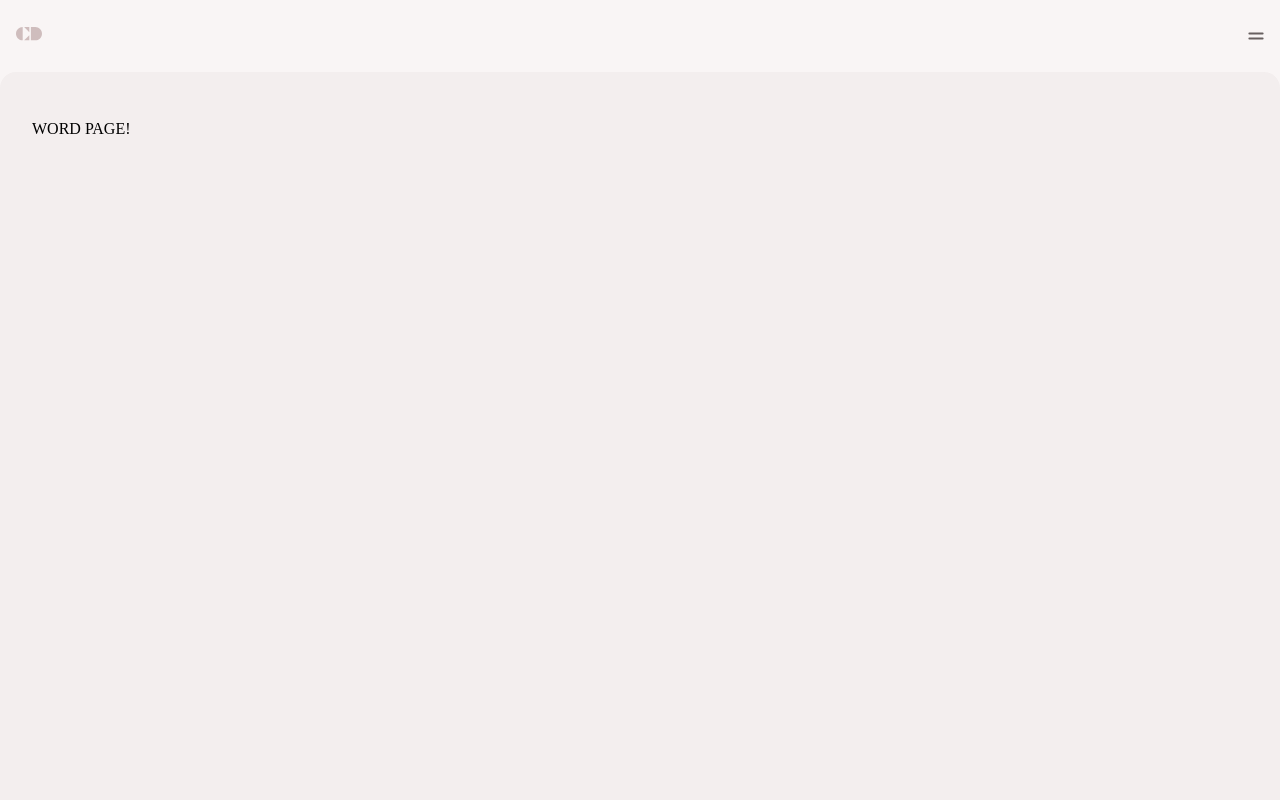
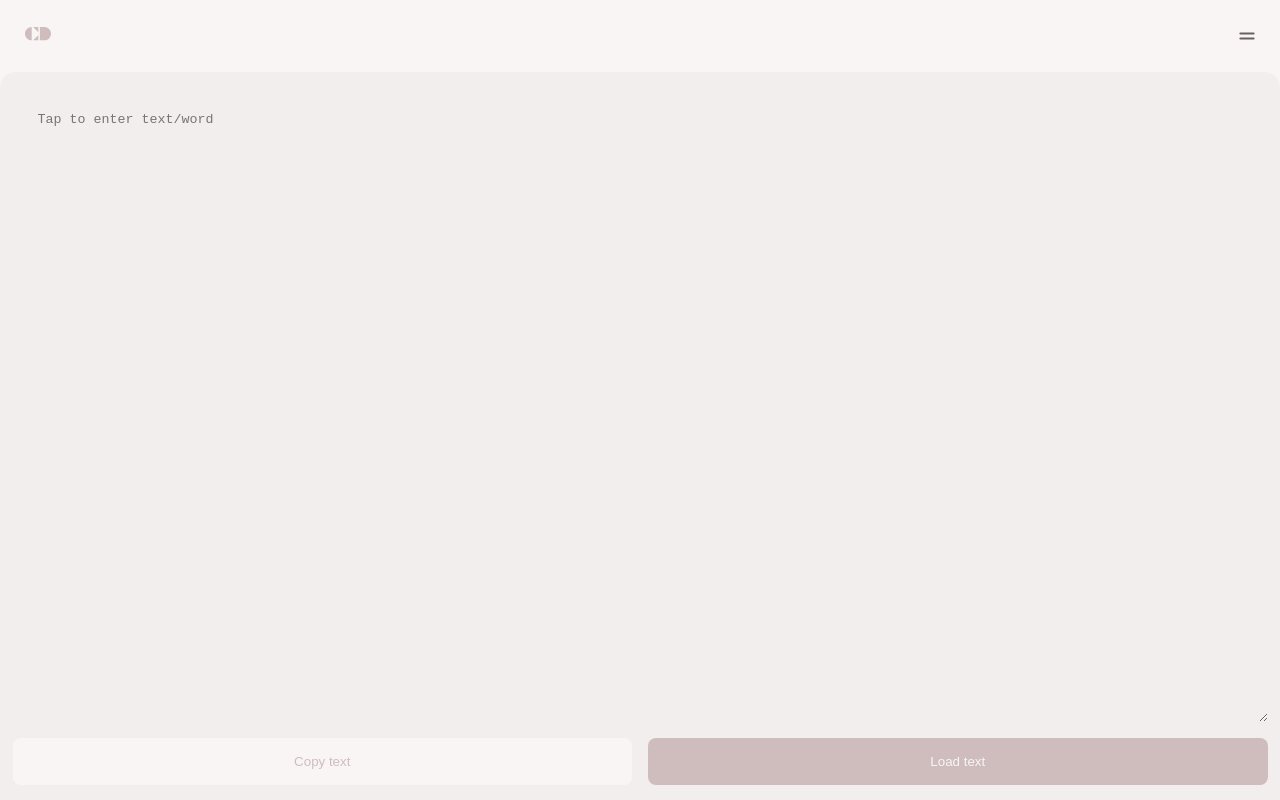
Before and after one commit to yurkimus/camdic-frontend, a React (Create React App) app: page / in a window 1280 px wide. Built offline with nearby package versions, Linux system fonts and the light colour scheme.

Commit message:
some fixes & additions | mock form at page => home

```diff
--- /dev/null
+++ b/src/modules/Common/Button/button.component.tsx
@@ -0,0 +1,64 @@
+import React, { FC } from 'react'
+import styled from 'styled-components'
+import { theme } from '../../../theme'
+
+type ViewProps = {
+  wide?: boolean
+  color?: keyof typeof theme.color
+}
+
+type ComponentProps = React.DetailedHTMLProps<
+  React.ButtonHTMLAttributes<HTMLButtonElement>,
+  HTMLButtonElement
+> & { className?: string }
+
+const ButtonComponent: FC<ComponentProps> = (props) => <button {...props} />
+
+export const Button = styled(ButtonComponent)<ViewProps>`
+  padding: ${({ theme }) => theme.indent.button};
+  width: ${({ wide }) => (wide ? '100%' : false)};
+
+  border-radius: ${({ theme }) => theme.utils.radius};
+  border: none;
+
+  font-family: 'Avenir-Heavy', sans-serif;
+
+  display: flex;
+  flex-flow: row nowrap;
+  justify-content: center;
+  align-items: center;
+
+  ${({ theme, color }) => {
+    /*
+      TODO: fix styling text color based on background color
+      DONE: base & disabled
+    */
+    switch (color) {
+      case 'base':
+        return `
+          background-color: ${theme.color.base};
+          color: ${theme.color.disabled};
+        `
+      case 'secondary':
+        return `
+          background-color: ${theme.color.secondary};
+          color: ${false};
+        `
+      case 'accent':
+        return `
+          background-color: ${theme.color.accent};
+          color: ${false};
+        `
+      case 'disabled':
+        return `
+          background-color: ${theme.color.disabled};
+          color: ${theme.color.base};
+        `
+      default:
+        return `
+          background-color: transparent;
+          color: inherit;
+        `
+    }
+  }};
+`
--- /dev/null
+++ b/src/modules/Common/Form/Textarea/textarea.component.tsx
@@ -0,0 +1,24 @@
+import React, { FC } from 'react'
+import styled from 'styled-components'
+
+type ViewProps = {}
+
+type ComponentProps = React.DetailedHTMLProps<
+  React.TextareaHTMLAttributes<HTMLTextAreaElement>,
+  HTMLTextAreaElement
+> & {
+  className?: string
+}
+
+const TextareaComponent: FC<ComponentProps> = (props) => <textarea {...props} />
+
+export const Textarea = styled(TextareaComponent)<ViewProps>`
+  margin-bottom: 1rem;
+  padding: ${({ theme }) => theme.indent.base};
+
+  height: 100%;
+  width: 100%;
+
+  background-color: transparent;
+  border: none;
+`
--- a/src/modules/Common/Form/form.component.tsx
+++ b/src/modules/Common/Form/form.component.tsx
@@ -1,27 +1,34 @@
-import React, { FC } from 'react'
+import React, { FC, useRef } from 'react'
 import styled from 'styled-components'
 
 type ViewProps = {}
 
 type ComponentProps = {
-  onSubmit: (event: React.FormEvent<HTMLFormElement>) => void
-} & { className?: string }
+  onSubmit: (e: React.FormEvent<HTMLFormElement>, data: FormData) => void
+} & {
+  className?: string
+}
 
-const FormComponent: FC<ComponentProps> = ({ className, children, onSubmit }) => (
-  <form className={className} onSubmit={onSubmit}>
-    {children}
-  </form>
-)
+const FormComponent: FC<ComponentProps> = ({ onSubmit, ...props }) => {
+  const element = useRef<HTMLFormElement>(null)
+
+  const handleSubmit = (e: React.FormEvent<HTMLFormElement>) => {
+    if (element.current) {
+      const data = new FormData(element.current)
+
+      onSubmit(e, data)
+    }
+  }
+
+  return <form ref={element} onSubmit={handleSubmit} {...props} />
+}
 
 export const Form = styled(FormComponent)<ViewProps>`
-  padding: ${({ theme }) => theme.indent.base};
+  height: 100%;
+  width: 100%;
 
-  width: 100%;
-  height: 72px;
-
-  background-color: ${({ theme }) => theme.color.base};
+  background-color: transparent;
 
   display: flex;
   flex-flow: row nowrap;
-  align-items: center;
 `
--- /dev/null
+++ b/src/modules/Word/Form/word-form.component.tsx
@@ -0,0 +1,56 @@
+import { FC } from 'react'
+import styled from 'styled-components'
+import { Form } from '../../Common/Form/form.component'
+import { Textarea } from '../../Common/Form/Textarea/textarea.component'
+import { Button } from '../../Common/Button/button.component'
+
+const Div = styled.div`
+  display: flex;
+
+  > * {
+    margin-right: 1rem;
+
+    :last-child {
+      margin-right: 0;
+    }
+  }
+`
+
+type ViewProps = {}
+
+type ComponentProps = {} & { className?: string }
+
+const WordFormComponent: FC<ComponentProps> = ({ className }) => {
+  const handleSubmit = (e: React.FormEvent<HTMLFormElement>, data: FormData) => {
+    e.preventDefault()
+
+    // TODO: remove mock log
+    for (const pairs of data) console.log(pairs)
+  }
+
+  return (
+    <Form className={className} onSubmit={handleSubmit}>
+      <Textarea name='word-textarea' placeholder='Tap to enter text/word' required />
+
+      <Div>
+        <Button color='base' wide>
+          Copy text
+        </Button>
+
+        <Button type='submit' color='disabled' wide>
+          Load text
+        </Button>
+      </Div>
+    </Form>
+  )
+}
+
+export const WordForm = styled(WordFormComponent)<ViewProps>`
+  width: 100%;
+  height: 100%;
+
+  background-color: transparent;
+
+  display: flex;
+  flex-flow: column nowrap;
+`
--- a/src/modules/Word/word.component.tsx
+++ b/src/modules/Word/word.component.tsx
@@ -8,8 +8,6 @@ type ComponentProps = {} & { className?: string }
 const WordComponent: FC<ComponentProps> = ({ className }) => <div className={className}>WORD PAGE!</div>
 
 export const Word = styled(WordComponent)<ViewProps>`
-  padding: ${({ theme }) => theme.indent.base};
-
   width: 100%;
   height: 100%;
 
--- a/src/pages/home.tsx
+++ b/src/pages/home.tsx
@@ -1,9 +1,9 @@
 import { FC } from 'react'
 import { Page } from '../modules/Common/Page/page.component'
-import { Word } from '../modules/Word/word.component'
+import { WordForm } from '../modules/Word/Form/word-form.component'
 
 export const HomePage: FC = () => (
   <Page>
-    <Word />
+    <WordForm />
   </Page>
 )
--- a/src/theme.ts
+++ b/src/theme.ts
@@ -1,7 +1,9 @@
 const color = {
   accent: '#B22234',
   base: '#F9F5F5',
-  secondary: '#F3EEEE'
+  secondary: '#F3EEEE',
+  disabled: '#CFBDBD',
+  text: '#3A3131'
 }
 
 const fz = {
@@ -9,12 +11,18 @@ const fz = {
 }
 
 const indent = {
-  base: '1rem',
-  page: '2rem 1rem'
+  base: '25px',
+  page: '15px 12.5px',
+  button: '1rem 2rem'
+}
+
+const utils = {
+  radius: '8px'
 }
 
 export const theme = {
+  indent,
+  utils,
   color,
-  fz,
-  indent
+  fz
 }
--- a/tsconfig.json
+++ b/tsconfig.json
@@ -18,7 +18,8 @@
     "resolveJsonModule": true,
     "isolatedModules": true,
     "noEmit": true,
-    "jsx": "react-jsx"
+    "jsx": "react-jsx",
+    "downlevelIteration": true
   },
   "include": [
     "src"
```
